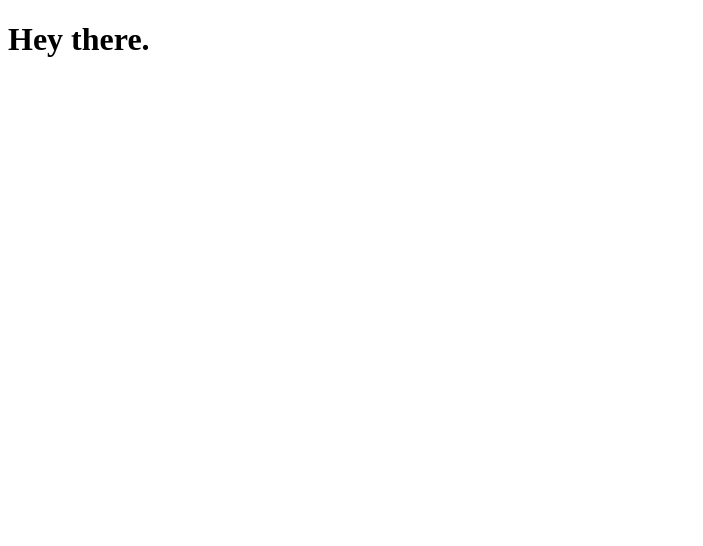
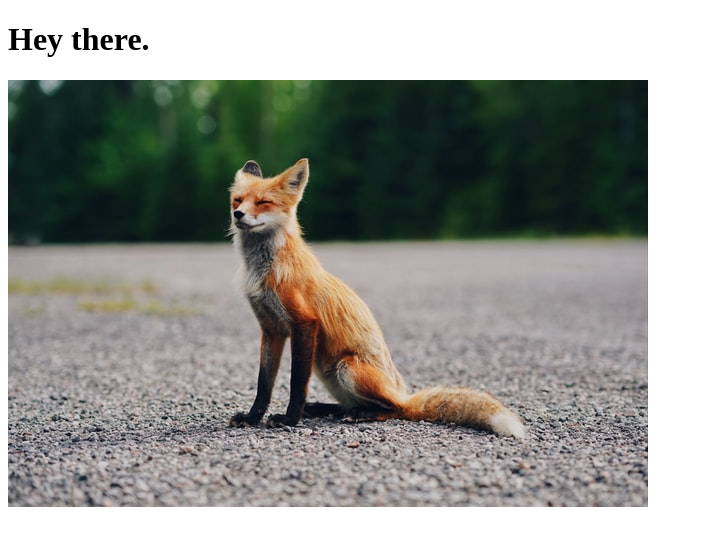
Before and after one commit to lakotelman/car_inventory, a React app: page / in a window 1280 px wide. Shown: the top 546 px of the page, without its empty margins (0-703 px from the left). Built offline with nearby package versions, Linux system fonts and the light colour scheme.

Commit message:
added routes skeleton

```diff
--- a/package.json
+++ b/package.json
@@ -4,7 +4,7 @@
   "description": "",
   "main": "index.js",
   "scripts": {
-    "start":"webpack-dev-server --mode development --open --hot",
+    "start": "webpack-dev-server --mode development --open --hot",
     "build": "webpack --mode production",
     "test": "echo \"Error: no test specified\" && exit 1"
   },
@@ -13,7 +13,8 @@
   "license": "ISC",
   "dependencies": {
     "react": "^18.2.0",
-    "react-dom": "^18.2.0"
+    "react-dom": "^18.2.0",
+    "react-router-dom": "^6.3.0"
   },
   "devDependencies": {
     "@babel/core": "^7.18.9",
@@ -21,6 +22,7 @@
     "@babel/preset-react": "^7.18.6",
     "babel-loader": "^8.2.5",
     "html-webpack-plugin": "^5.5.0",
+    "url-loader": "^4.1.1",
     "webpack": "^5.74.0",
     "webpack-cli": "^4.10.0",
     "webpack-dev-server": "^4.9.3"
--- /dev/null
+++ b/src/App.js
@@ -0,0 +1,14 @@
+import React, { Component } from "react";
+import FoxPic from "./assets/images/FoxPic.jpg";
+import { BrowserRouter as Router, Routes, Route, Link } from "react-router-dom";
+
+export default function App() {
+  {
+    return (
+      <div>
+        <h1>Hey there.</h1>
+        <img src={FoxPic} />
+      </div>
+    );
+  }
+}
--- a/src/components/App.js
+++ /dev/null
@@ -1,13 +0,0 @@
-import React, { Component } from "react";
-
-class App extends Component {
-  render() {
-    return (
-      <div>
-        <h1>Hey there.</h1>
-      </div>
-    );
-  }
-}
-
-export default App;
--- a/src/index.js
+++ b/src/index.js
@@ -1,6 +1,6 @@
 import React from "react";
 import ReactDOM from "react-dom";
-import App from "./components/App";
+import App from "./App";
 
 const root = ReactDOM.createRoot(document.getElementById("root"));
 
--- a/webpack.config.js
+++ b/webpack.config.js
@@ -25,6 +25,12 @@ module.exports = {
           },
         },
       },
+      {
+        test: /\.(jpg|png|webp|svg)$/,
+        use: {
+          loader: "url-loader",
+        },
+      },
     ],
   },
 };
```
Also changed, not shown: src/assets/images/foxpic.jpg (added), src/views/home.js (added), src/views/inventory.js (added), src/views/profile.js (added), 1 other file (tests, documents, lock files or other folders).
